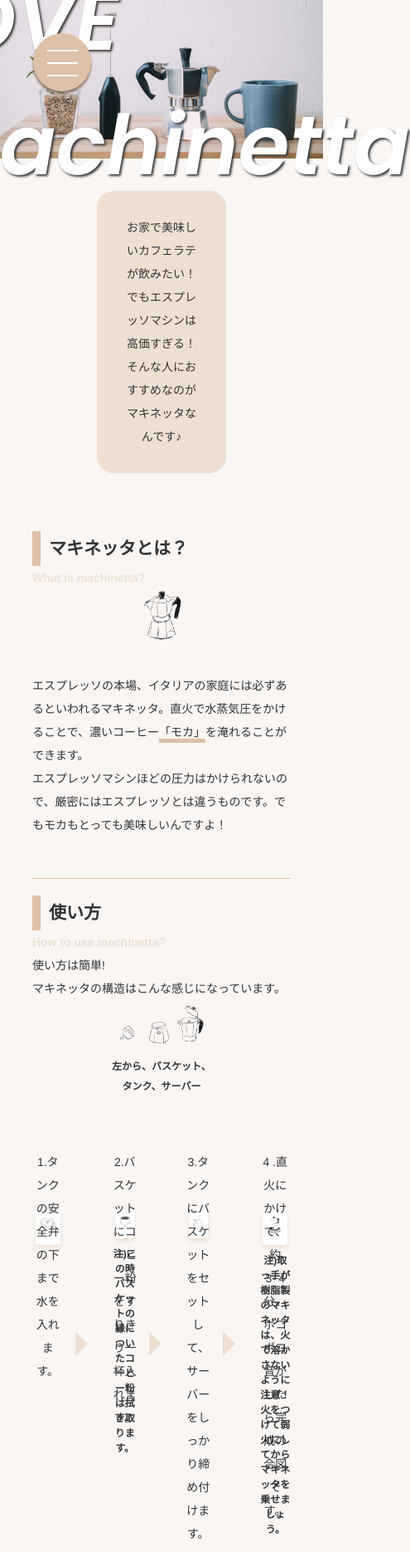
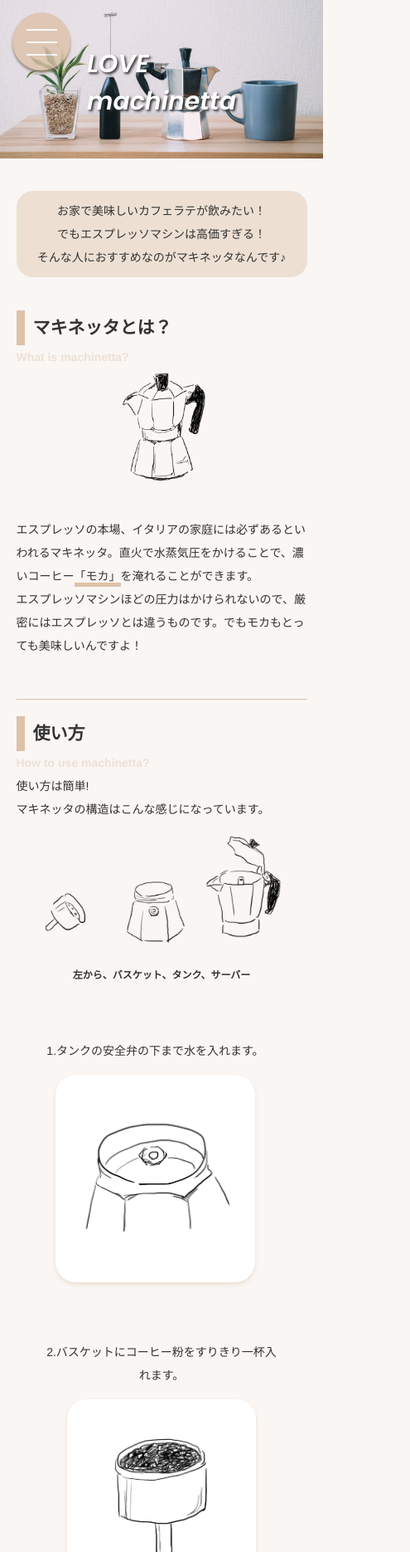
Before and after one commit to umenatto/umenatto.github.io, a plain HTML site: page index.html in a window 390 px wide. Shown: the top 1870 px of the page at 83% size, 495 px wide, since content can reach past the window. Drawn offline with Linux system fonts and the light colour scheme.

Commit message:
Update style.css

```diff
--- a/style.css
+++ b/style.css
@@ -274,3 +274,84 @@ footer {
     text-align: center;
     margin-top: 100px;
 }
+
+
+/* -------- タブレット用 -------- */
+@media (max-width: 1000px) {
+
+nav {
+    width: 80%;
+}
+
+.steam {
+    width: 90%;
+}
+
+#whatIs_img_wrapper {
+    width: 40%;
+}
+
+#howToUse_img_wrapper {
+    width: 60%;
+}
+
+.instruction_wrapper{
+    flex-wrap: wrap;
+}
+
+.instruction {
+    width: 50%;
+}
+
+.arrow {
+    display: none;
+}
+
+}
+
+/* -------- スマホ用 -------- */
+@media (max-width: 670px) {
+
+nav {
+    width: 100%;
+    opacity: 0.9;
+}
+
+#title {
+    font-size: 30px;
+}
+
+#hamburger_open {
+    top: 15px;
+    left: 15px;
+    opacity: 0.8;
+}
+
+main {
+    width: 90%;
+}
+
+.steam {
+    width: 100%;
+    padding: 10px;
+    margin-bottom: 20px;
+}
+
+#howToUse_img_wrapper {
+    width: 100%;
+}
+
+.instruction_wrapper {
+    display: block;
+}
+
+.instruction {
+    width: 90%;
+    margin: 0 auto 30px;
+}
+
+.caption {
+    height: auto;
+}
+
+}
```
